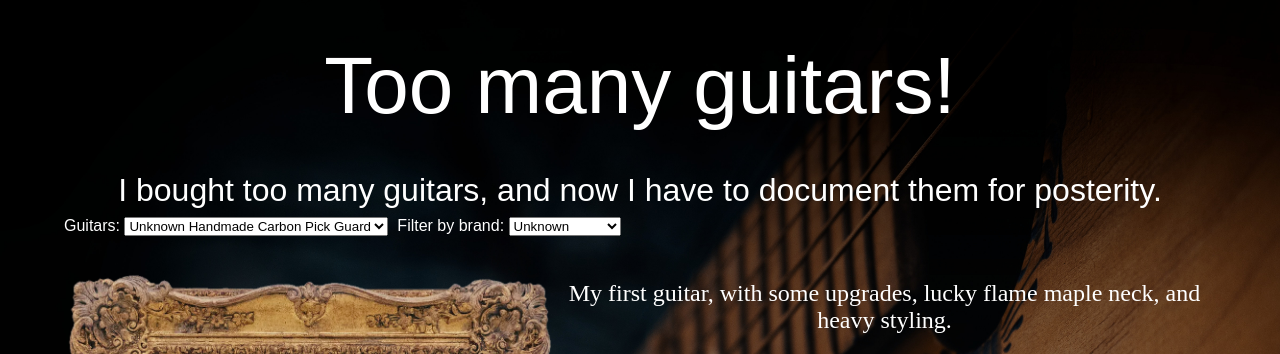
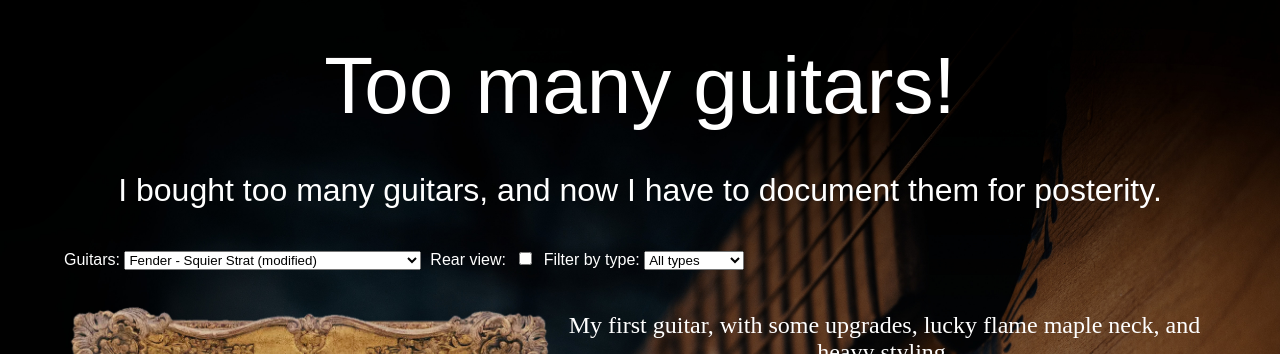
Before and after one commit to StevenKitzes/too-many-guitars, a React (Create React App) app: page / in a window 1280 px wide. Shown: the top 354 px of the page. Built offline with nearby package versions, Linux system fonts and the light colour scheme.

Commit message:
feat: add types, data massaging, guitar style filtering

```diff
--- a/src/components/ControlsContainer/ControlsContainer.tsx
+++ b/src/components/ControlsContainer/ControlsContainer.tsx
@@ -1,44 +1,56 @@
 import React from 'react'
 
-import { data } from '../../guitar-data'
+import { GuitarData } from '../../types/types'
 
 import './ControlsContainer.css'
 
+export type ControlsContainerProps = {
+  data: GuitarData[],
+  fallbackGuitar: GuitarData,
+  rear: boolean,
+  selectedId: string,
+  selectedType: string,
+}
+
+export const ControlsContainer: React.FC<ControlsContainerProps> = ({
+  data,
+  fallbackGuitar,
+  rear,
+  selectedId,
+  selectedType
+}) => {
   function buildUrlAndNavigate() {
+    // get guitar select html element and value
     const guitarsSelect: HTMLSelectElement = document.getElementById('guitars') as HTMLSelectElement
     let guitarsValue: number = parseInt(guitarsSelect.value)
 
-  const brandsSelect: HTMLSelectElement = document.getElementById('brands') as HTMLSelectElement
-  const brandsValue: string = brandsSelect.value
+    // get rear view checkbox element and value
+    const rearCheckbox: HTMLInputElement = document.getElementById('rear') as HTMLInputElement
+    const rearValue: boolean = rearCheckbox.checked
 
-  if (brandsValue !== "All brands" && data[guitarsValue].brand !== brandsValue) {
-    let guitar = 0
-    while (data[guitar].brand !== brandsValue) {
-      guitar++
-    }
-    guitarsValue = guitar
+    // get types select html element and value
+    const typesSelect: HTMLSelectElement = document.getElementById('types') as HTMLSelectElement
+    let typesValue: string = typesSelect.value
+
+    // if guitar in current view doesn't match selected type
+    if (data[guitarsValue].type !== typesValue) {
+      guitarsValue = parseInt(
+        (data.find(d => d.type === typesValue) || fallbackGuitar).id
+      )
     }
 
-  const proto: string = (new URL(window.location.toString())).protocol;
+    const protocol: string = (new URL(window.location.toString())).protocol;
     const host: string = (new URL(window.location.toString())).host;
+    const params: URLSearchParams = new URLSearchParams(window.location.search)
 
-  const params = new URLSearchParams()
     params.set('id', guitarsValue.toString())
-  params.set('brand', brandsValue)
+    params.set('type', typesValue)
+    params.set('rear', rearValue.toString())
 
-  window.location.href = `${proto}//${host}?${params.toString()}`
+    window.location.href = `${protocol}//${host}?${params.toString()}`
   }
 
-export type ControlsContainerProps = {
-  selectedBrand: string,
-  selectedId: number,
-}
-
-export const ControlsContainer: React.FC<ControlsContainerProps> = ({
-  selectedBrand,
-  selectedId
-}) => {
-  const brands: string[] = Array.from(new Set(data.map(guitar => guitar.brand || "Unknown")));
+  const types: string[] = Array.from(new Set(data.map(guitar => guitar.type)));
 
   return (
     <div className="controls-container">
@@ -51,28 +63,43 @@ export const ControlsContainer: React.FC<ControlsContainerProps> = ({
         }}
         value={selectedId}
       >
-        {data.filter(d => d.brand === selectedBrand || "All brands" === selectedBrand).map(guitar => {
-          const year = guitar.year ? `${guitar.year} ` : ''
-          const brand = guitar.brand ? `${guitar.brand} ` : ''
-          const model = guitar.model || 'Unknown Guitar'
+        {data
+          .filter(d => selectedType === "All types" || selectedType === d.type)
+          .map(guitar => {
+            const year = guitar.year === 'Unknown year' ? '' : `${guitar.year} `
+            const brand = `${guitar.brand} - `
+            const model = guitar.model
 
             return (
               <option value={guitar.id} key={guitar.id}>{`${year}${brand}${model}`}</option>
             )
-        })}
+          }
+        )}
       </select>
       &nbsp;
-      Filter by brand:&nbsp;
-      <select
-        name="brands"
-        id="brands"
+      Rear view:
+      &nbsp;
+      <input
+        id="rear"
         onChange={() => {
           buildUrlAndNavigate()
         }}
-        value={selectedBrand}
+        type="checkbox"
+        checked={rear}
+      />
+
+      &nbsp;
+      Filter by type:&nbsp;
+      <select
+        name="types"
+        id="types"
+        onChange={() => {
+          buildUrlAndNavigate()
+        }}
+        value={selectedType}
       >
-        <option value={"All brands"} key={"All brands"}>All brands</option>
-        {brands.map(brand => <option value={brand} key={brand}>{brand}</option>)}
+        <option value={"All types"} key={"All types"}>All types</option>
+        {types.map(type => <option value={type} key={type}>{type}</option>)}
       </select>
     </div>
   )
--- a/src/components/MainPanel/MainPanel.tsx
+++ b/src/components/MainPanel/MainPanel.tsx
@@ -1,55 +1,84 @@
 import React, { useEffect, useState } from 'react'
 
 import './MainPanel.css'
+
+import { GuitarData } from '../../types/types'
 
 import { GuitarFrame } from '../GuitarFrame/GuitarFrame'
 import { HistoryBlurb } from '../HistoryBlurb/HistoryBlurb'
 import { ControlsContainer } from '../ControlsContainer/ControlsContainer'
 
-import { data } from '../../guitar-data'
+import { rawData } from '../../guitar-data'
 
 export const MainPanel: React.FC = () => {
-  const [imageUrl, setImageUrl] = useState<string|null>(`img/front/${data[0].imageName}.jpg`)
-  const [history, setHistory] = useState<string|null>(data[0].history)
-  const [selectedId, setSelectedId] = useState<number>(0)
-  const [selectedBrand, setSelectedBrand] = useState<string>("Unknown")
+  const data: GuitarData[] = rawData.map((guitar, index) => ({
+    id: index.toString(),
+    type: guitar.type || "Unknown type",
+    model: guitar.model || "Unknown model",
+    brand: guitar.brand || "Unknown brand",
+    year: guitar.year || "Unknown year",
+    imageName: guitar.imageName || "missing",
+    history: guitar.history || "No history has been recorded for this guitar."
+  }))
+  const fallbackGuitar: GuitarData = data[0]
 
+  const [imageUrl, setImageUrl] = useState<string>(`img/front/${fallbackGuitar.imageName}.jpg`)
+  const [history, setHistory] = useState<string>(fallbackGuitar.history)
+  const [selectedId, setSelectedId] = useState<string>(fallbackGuitar.id)
+  const [rear, setRear] = useState<boolean>(false)
+  const [selectedType, setSelectedType] = useState<string>("All types")
+
+  // parse url params
   useEffect(() => {
     const params = new URLSearchParams(window.location.search)
+
+    let face: string = 'front';
+    if (params.has('rear')) {
+      const r = params.get('rear')
+      if (r === 'true') {
+        face = 'back'
+        setRear(true)
+      }
+      else {
+        face = 'front'
+        setRear(false)
+      }
+    }
 
     if (params.has('id')) {
       const idParam = params.get('id')
       if (idParam === null) {
+        // id var exists but no value, default to first available guitar
         setImageUrl('img/missing-guitar.jpg')
         setHistory('No guitar ID provided.')
         return
       }
-      const id: number = parseInt(idParam)
-      if (isNaN(id)) {
+      if (isNaN(parseInt(idParam))) {
         setImageUrl('img/missing-guitar.jpg')
         setHistory('Invalid ID provided.')
         return
       }
-      setImageUrl(`img/front/${data[id].imageName}.jpg`)
-      setHistory(data[id].history)
-      setSelectedId(id)
+      const guitar: GuitarData = data.find(g => g.id === idParam) || fallbackGuitar
+      setImageUrl(`img/${face}/${guitar.imageName}.jpg`)
+      setHistory(guitar.history)
+      setSelectedId(idParam)
     }
 
-    if (params.has('brand')) {
-      const brandParam = params.get('brand')
-      if (brandParam === null) {
-        setSelectedBrand("Unknown")
-        return
-      }
-      setSelectedBrand(brandParam)
+    if (params.has('type')) {
+      const typeParam = params.get('type')
+      if (typeParam === null) setSelectedType("All types")
+      else setSelectedType(typeParam)
     }
-  }, [])
+  }, [data, fallbackGuitar])
 
   return (
     <div className="main-panel">
       <ControlsContainer
-        selectedBrand={selectedBrand}
+        data={data}
+        fallbackGuitar={fallbackGuitar}
+        rear={rear}
         selectedId={selectedId}
+        selectedType={selectedType}
       />
       <GuitarFrame imageUrl={imageUrl} />
       <HistoryBlurb copy={history} />
--- a/src/components/Subtitle/Subtitle.css
+++ b/src/components/Subtitle/Subtitle.css
@@ -1,5 +1,5 @@
 .subtitle {
   color: white;
   font-size: 4vh;
-  margin: 1vh;
+  margin: 1vh 5vw 5vh;
 }
--- a/src/guitar-data.ts
+++ b/src/guitar-data.ts
@@ -1,40 +1,40 @@
-import { GuitarData } from "./types/types";
+import { RawGuitarData } from "./types/types";
 
-export const data: GuitarData[] = [
+export const rawData: RawGuitarData[] = [
   {
-    id: 0,
-    model: "Strat (modified)",
-    brand: "Fender Squier",
+    type: "Electric",
+    model: "Squier Strat (modified)",
+    brand: "Fender",
     year: null,
     imageName: "punk-squier",
     history: "My first guitar, with some upgrades, lucky flame maple neck, and heavy styling."
   },
   {
-    id: 1,
+    type: "Electric",
     model: "RG450",
     brand: "Ibanez",
-    year: 1994,
+    year: "1994",
     imageName: "rg450",
     history: "My first fancy guitar."
   },
   {
-    id: 2,
+    type: "Electric",
     model: "Handmade",
     brand: "Durazo",
-    year: 2021,
+    year: "2021",
     imageName: "durazo",
     history: "My friend and I sourced parts and built this guitar up from raw wood."
   },
   {
-    id: 3,
-    model: "Strat",
-    brand: "Fender Squier",
+    type: "Electric",
+    model: "Squier Strat",
+    brand: "Fender",
     year: null,
     imageName: "squier",
     history: "A gift I received."
   },
   {
-    id: 4,
+    type: "Electric",
     model: "Slammer",
     brand: "Hamer",
     year: null,
@@ -42,7 +42,7 @@ export const data: GuitarData[] = [
     history: "A guitar I bought as a souvenier in a Santa Barbara antique consignment shop."
   },
   {
-    id: 5,
+    type: "Electric",
     model: "CR-6",
     brand: "Schecter",
     year: null,
@@ -50,15 +50,15 @@ export const data: GuitarData[] = [
     history: "My first serious player's guitar."
   },
   {
-    id: 6,
+    type: "Semi-hollow",
     model: "SE Custom 22 Semi-hollow",
-    brand: "PRS",
+    brand: "Paul Reed Smith",
     year: null,
     imageName: "se-custom-22",
     history: "My fanciest and best guitar from the maker I've been into for years."
   },
   {
-    id: 7,
+    type: "Electric",
     model: "S561",
     brand: "Ibanez",
     year: null,
@@ -66,15 +66,15 @@ export const data: GuitarData[] = [
     history: "Bought this to have it signed by Nita Strauss at an event at Guitar Center in Hollywood."
   },
   {
-    id: 8,
-    model: "LP Clone",
+    type: "Electric",
+    model: "Les Paul Clone",
     brand: "StewMac",
-    year: 2021,
+    year: "2021",
     imageName: "lp-clone",
     history: "I built this from a kit during COVID times."
   },
   {
-    id: 9,
+    type: "Acoustic",
     model: "1F-50CS",
     brand: "Tiny Boy",
     year: null,
@@ -82,15 +82,15 @@ export const data: GuitarData[] = [
     history: "A gift I got in Japan that I brought home to Los Angeles with me."
   },
   {
-    id: 10,
-    model: "Handmade Carbon Pick Guard",
-    brand: "Unknown",
+    type: "Electric",
+    model: "S-type Carbon",
+    brand: "Partscaster",
     year: null,
     imageName: "carbon",
     history: "A hand made partscaster with a carbon fiber pick guard that I bought at a pawn shop in Colorado while visiting my friend."
   },
   {
-    id: 11,
+    type: "Acoustic",
     model: "CS-6",
     brand: "Franciscan",
     year: null,
@@ -98,15 +98,15 @@ export const data: GuitarData[] = [
     history: "Formerly my dad's guitar, he gave it to me when his hands could no longer play."
   },
   {
-    id: 12,
-    model: "P-BASS",
-    brand: "Fender Squier",
+    type: "Electric Bass",
+    model: "Squier P-BASS",
+    brand: "Fender",
     year: null,
     imageName: "p-bass",
     history: "My first bass, bought basically new at a pawn shop in Colorado while visiting my friend."
   },
   {
-    id: 13,
+    type: "Acoustic",
     model: "S341",
     brand: "Sierra",
     year: null,
@@ -114,7 +114,7 @@ export const data: GuitarData[] = [
     history: "A gift I received."
   },
   {
-    id: 14,
+    type: "Electric",
     model: "Bossman Blue Suede Shoes",
     brand: "Hardluck Kings",
     year: null,
@@ -122,16 +122,16 @@ export const data: GuitarData[] = [
     history: "An open-box find and impulse buy that didn't really fit in my collection."
   },
   {
-    id: 15,
+    type: "Hollow-body",
     model: "ES-335 Clone",
     brand: "StewMac",
-    year: 2021,
+    year: "2021",
     imageName: "mint-chip",
     history: "A guitar I built and painted from a StewMac kit to resemble the colors of my favorite ice cream flavor."
   },
   {
-    id: 16,
-    model: "LP Clone",
+    type: "Electric",
+    model: "Les Paul Clone",
     brand: "Grote",
     year: null,
     imageName: "grote",
```
Also changed, not shown: src/types/types.ts (+13 -3 lines). Lines whose indentation alone changed are shown as unchanged.
